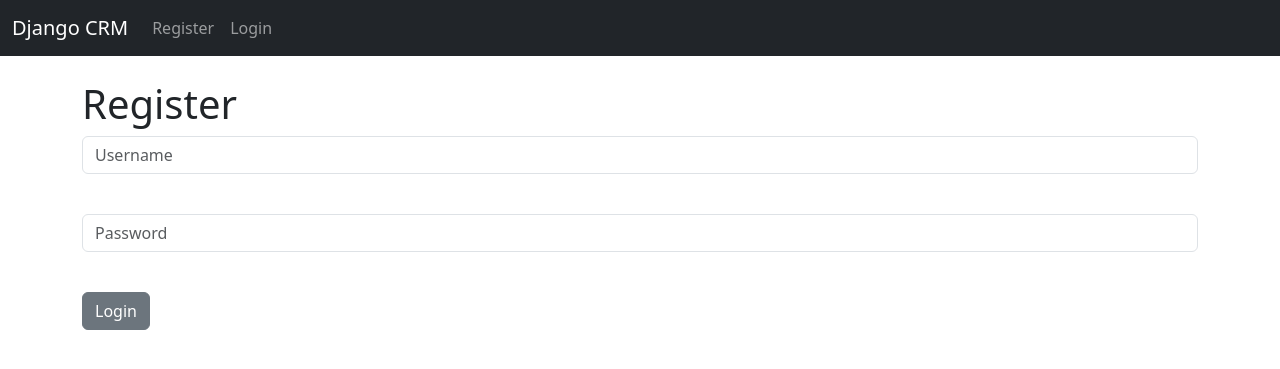
After one commit to kuldeep1A/I5-Automate-22, a Django app: template DCRM/dcrm/website/templates/register.html in a window 1280 px wide. The commit adds this page. Shown: the top 369 px of the page. Run offline with Django 3.2, Linux system fonts and the light colour scheme; the template is opened without the code that fills it, so the values that code supplies are empty.

Commit message:
added in forms 'register', 'navbar'

```diff
--- a/DCRM/dcrm/website/templates/navbar.html
+++ b/DCRM/dcrm/website/templates/navbar.html
@@ -7,9 +7,20 @@
     </button>
     <div class="collapse navbar-collapse" id="navbarSupportedContent">
       <ul class="navbar-nav me-auto mb-2 mb-lg-0">
+        {% if user.is_authenticated %}
         <li class="nav-item">
-          <a class="nav-link" href="#">Link</a>
+          <a class="nav-link" href="{% url 'logout' %}">Logout</a>
         </li>
+        {% else %}
+        <li class="nav-item">
+          <a class="nav-link" href="{% url 'register' %}">Register</a>
+        </li>
+
+        <li class="nav-item">
+          <a class="nav-link" href="{% url 'home' %}">Login</a>
+        </li>
+        {% endif %}
+
       </ul>
     </div>
   </div>
--- /dev/null
+++ b/DCRM/dcrm/website/templates/register.html
@@ -0,0 +1,18 @@
+{% extends 'base.html' %}
+
+{% block content %}
+<h1>Register</h1>
+<form method="POST" action="{% url 'home' %}">
+    {% csrf_token %}
+    <div class="mb-3">
+        <input type="text" class="form-control" name='username' placeholder='Username' required>
+    </div>
+    <br/>
+    <div class="mb-3">
+
+        <input type="passwo rd" class="form-control" name='password' placeholder='Password' required>
+    </div>
+    <br/>
+    <button type="submit" class="btn btn-secondary">Login</button>
+</form>
+{% endblock %}
--- a/DCRM/dcrm/website/urls.py
+++ b/DCRM/dcrm/website/urls.py
@@ -3,7 +3,7 @@ from django.urls import path
 
 urlpatterns = [
     path('', views.home, name='home'),
-    # path('login/', views.login_user, name='login'),
-    # path('logout/', views.logout_user, name='logout'),
+    path('logout/', views.logout_user, name='logout'),
+    path('register/', views.register, name='register')
 
 ]
```
Also changed, not shown: DCRM/dcrm/website/forms.py (added, +48 -0 lines), DCRM/dcrm/website/views.py (+7 -1 lines).
